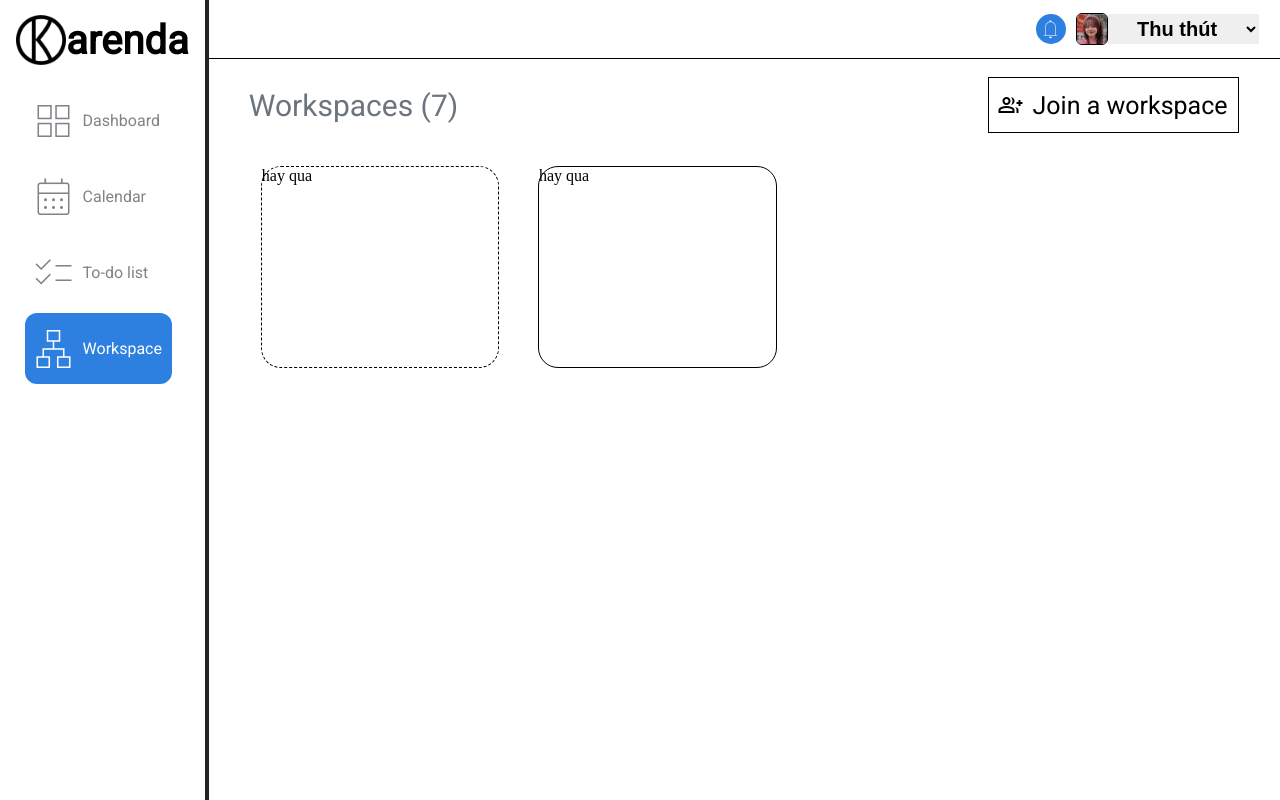
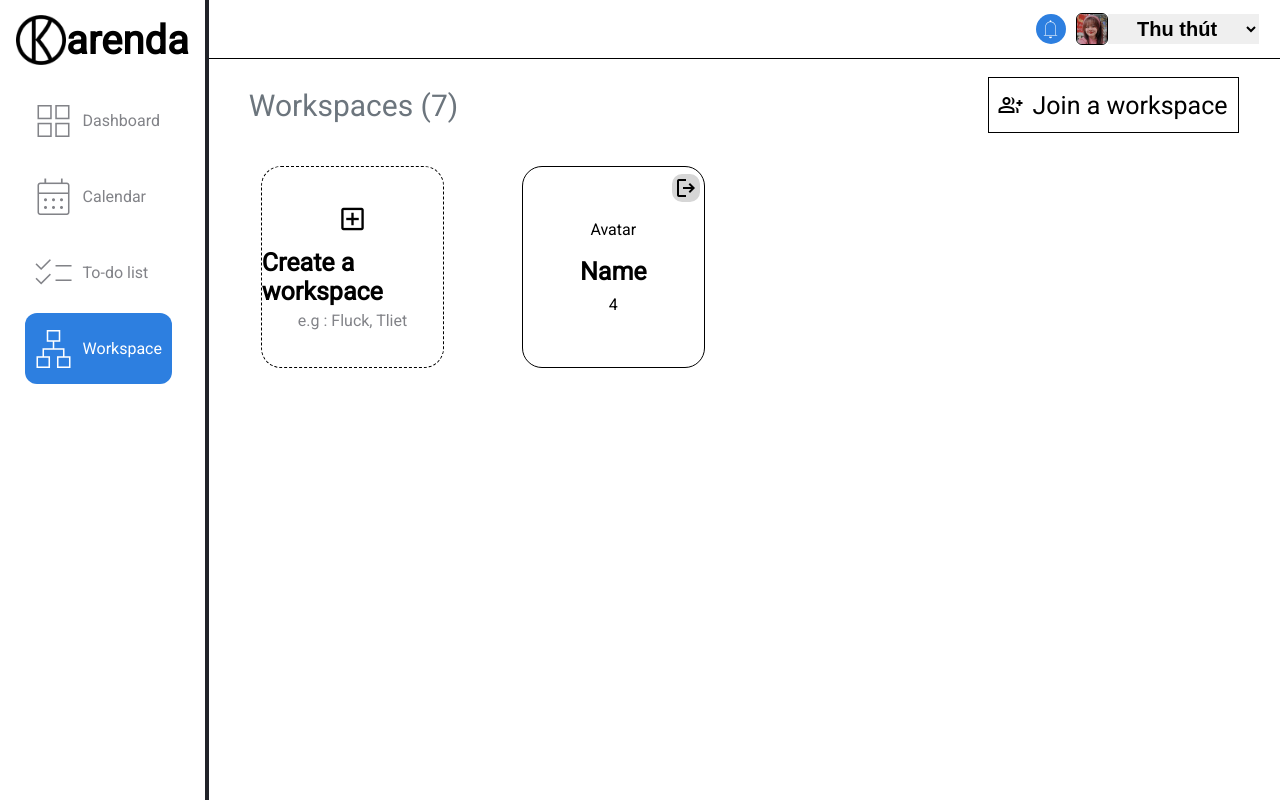
Before and after one commit to ThuKuRu/calendar, a React (Create React App) app: page / in a window 1280 px wide. Both pictures are taken after a click on the element "lan". Built offline with nearby package versions, Linux system fonts and the light colour scheme.

Commit message:
update workspace tab

```diff
--- a/src/containers/Workspace/JoinWorkspace/JoinWorkspace.jsx
+++ b/src/containers/Workspace/JoinWorkspace/JoinWorkspace.jsx
@@ -25,7 +25,7 @@ const WorkspaceHome = ({ setTab }) => {
           Join workspace
         </div>
         <div className="searchBar">
-          <div className="searchText">Search for a workspace</div>
+          <input className="searchText" placeholder="Search for a workspace" />
           <span class="material-symbols-outlined">search</span>
         </div>
       </div>
--- a/src/containers/Workspace/JoinWorkspace/index.style.js
+++ b/src/containers/Workspace/JoinWorkspace/index.style.js
@@ -30,6 +30,10 @@ const Container = styled.div`
         font-size: 25px;
         font-family: "Roboto";
         font-weight: semibold;
+        border: none;
+        &:focus {
+          outline: none;
+        }
       }
       span {
         margin-left: 10px;
--- a/src/containers/Workspace/Workspace.jsx
+++ b/src/containers/Workspace/Workspace.jsx
@@ -5,17 +5,19 @@ import JoinWorkspace from "./JoinWorkspace/JoinWorkspace";
 
 const Workspace = () => {
   const [tab, setTab] = useState("home");
-  const [Workspaces, setWorkspaces] = useState([
+  const [workspaces, setWorkspaces] = useState([
     {
-        avatar: "Avatar",
-        name: "Name",
-        size: 4,
+      avatar: "Avatar",
+      name: "Name",
+      size: 4,
     },
   ]);
 
   return (
     <Container>
-      {tab === "home" && <WorkspaceHome setTab={setTab} />}
+      {tab === "home" && (
+        <WorkspaceHome setTab={setTab} workspaces={workspaces} />
+      )}
       {tab === "join" && <JoinWorkspace setTab={setTab} />}
     </Container>
   );
--- a/src/containers/Workspace/WorkspaceCard/WorkspaceCard.jsx
+++ b/src/containers/Workspace/WorkspaceCard/WorkspaceCard.jsx
@@ -1,12 +1,21 @@
 import React from "react";
 import { Container } from "./index.style";
 
-const WorkspaceCard = ({workspaces}) => {
-    return (
-        <Container>
-            hay qua
-        </Container>
-    )
-}
+const WorkspaceCard = ({ workspace }) => {
+  return (
+    <Container>
+      <div className="leaveWorkspace">
+        <div className="leaveButton">
+          <span className="material-symbols-outlined">logout</span>
+        </div>
+      </div>
+      <div className="content">
+        <div className="avatar">{workspace.avatar}</div>
+        <div className="name">{workspace.name}</div>
+        <div className="teamMems">{workspace.size}</div>
+      </div>
+    </Container>
+  );
+};
 
 export default WorkspaceCard;
--- a/src/containers/Workspace/WorkspaceCard/index.style.js
+++ b/src/containers/Workspace/WorkspaceCard/index.style.js
@@ -4,6 +4,42 @@ const Container = styled.div`
   border: 1px solid #000000;
   border-radius: 20px;
   height: 25vh;
+  display: flex;
+  flex-direction: column;
+  justify-content: space-between;
+  align-items: center;
+  .leaveWorkspace {
+    width: 100%;
+    display: flex;
+    justify-content: flex-end;
+    .leaveButton {
+      background-color: #d6d6d6;
+      border-radius: 10px;
+      margin-top: 7px;
+      margin-right: 4px;
+      padding: 2px;
+      display: flex;
+      justify-content: center;
+      align-items: center;
+      cursor: pointer;
+    }
+  }
+  font-family: "Roboto";
+  .content {
+    width: 100%;
+    display: flex;
+    flex-direction: column;
+    align-items: center;
+    .avatar {
+      margin-top: 10%;
+      margin-bottom: 10%;
+    }
+    .name {
+      font-size: 25px;
+      font-weight: bold;
+      margin-bottom: 5%;
+    }
+  }
 `;
 
 export { Container };
--- a/src/containers/Workspace/WorkspaceHome/WorkspaceHome.jsx
+++ b/src/containers/Workspace/WorkspaceHome/WorkspaceHome.jsx
@@ -26,8 +26,16 @@ const WorkspaceHome = ({ workspaces, setTab }) => {
         </div>
       </div>
       <div className="main">
-        <div className="workspaceComponent-create">hay qua</div>
-        <WorkspaceCard />
+        <div className="workspaceComponent-create">
+          <div className="logo">
+            <span className="material-symbols-outlined">add_box</span>
+          </div>
+          <div className="createText">Create a workspace</div>
+          <div className="eg">e.g : Fluck, Tliet</div>
+        </div>
+        {workspaces.map((workspace) => (
+          <WorkspaceCard workspace={workspace} />
+        ))}
       </div>
     </Container>
   );
--- a/src/containers/Workspace/WorkspaceHome/index.style.js
+++ b/src/containers/Workspace/WorkspaceHome/index.style.js
@@ -3,6 +3,7 @@ import styled from "styled-components";
 const Container = styled.div`
   height: 100%;
   width: 100%;
+  font-family: "Roboto";
   .header {
     height: 10%;
     display: flex;
@@ -36,13 +37,32 @@ const Container = styled.div`
     over-flow: auto !important;
     height: auto;
     display: grid;
-    gap: 50px 4%;
+    gap: 50px 8%;
     padding: 25px 4%;
-    grid-template-columns: auto auto auto auto;
+    grid-template-columns: 19% 19% 19% 19%;
     .workspaceComponent-create {
       border: 1px dashed #000000;
       border-radius: 20px;
       height: 25vh;
+      display: flex;
+      flex-direction: column;
+      justify-content: center;
+      align-items: center;
+      .logo{
+        cursor: pointer;
+      }
+      span{
+        font-size: 30px;
+      }
+      .createText {
+        font-size: 25px;
+        font-weight: bold;
+        margin-top: 10px;
+        margin-bottom: 5px;
+      }
+      .eg{
+        color: #828388;
+      }
     }
   }
 `;
```
